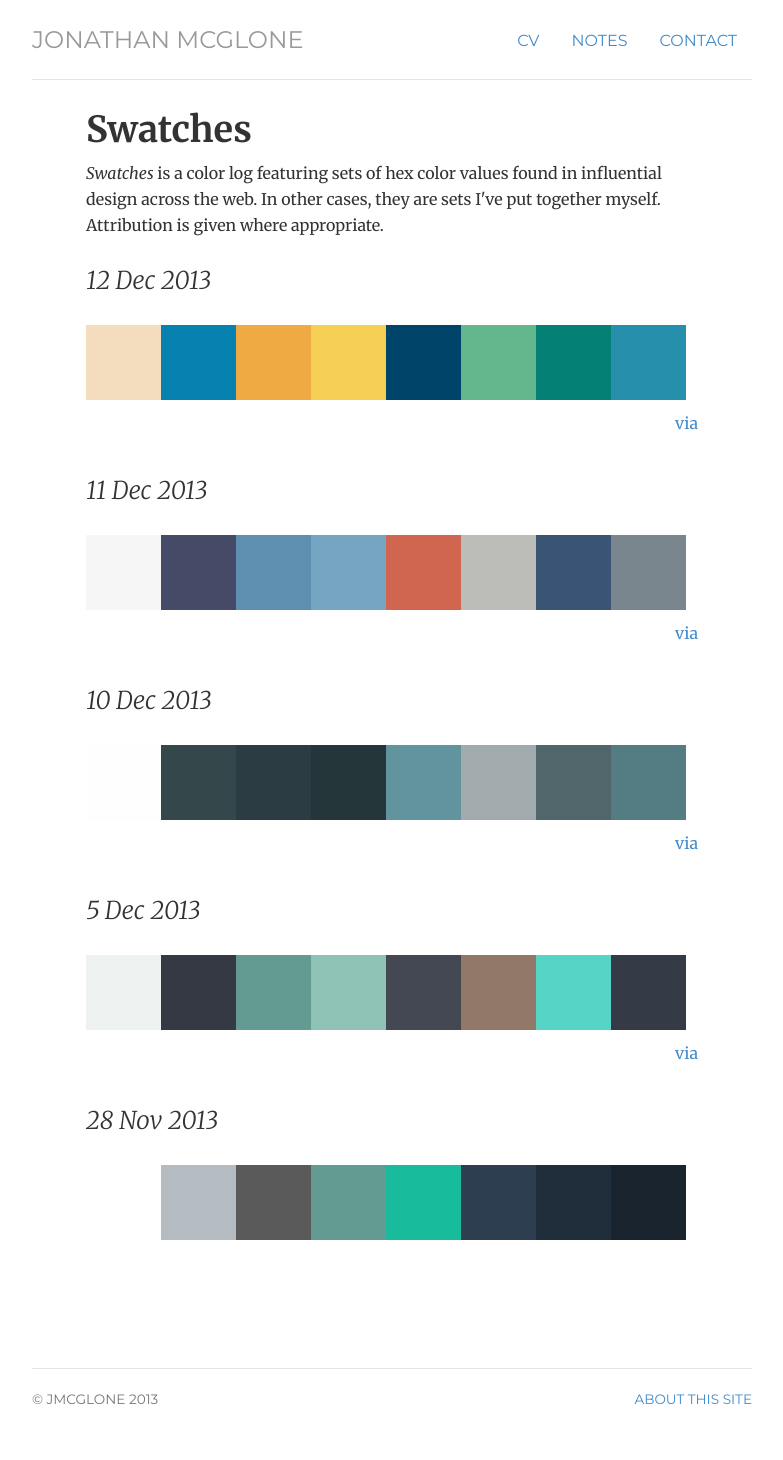
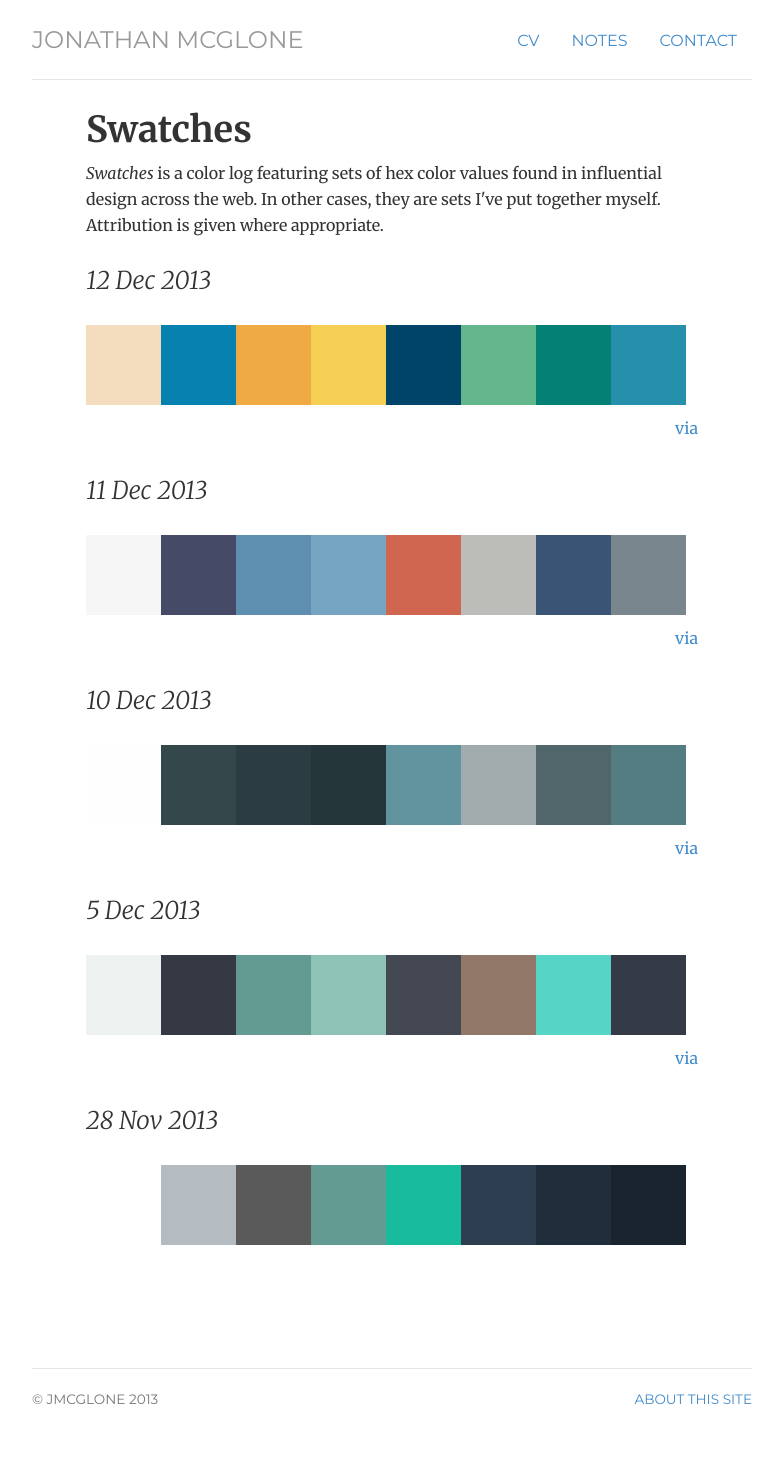
Before and after one commit to jmcglone/jmcglone.github.io, a Jekyll site: the page built from swatches/index.html, in a window 1280 px wide. Shown: the whole page, without its empty margins (248-1031 px from the left). Built offline with Jekyll 4.4.1, drawn with Linux system fonts in a browser that asks for light colours.

Commit message:
Update style.css

```diff
--- a/css/style.css
+++ b/css/style.css
@@ -41,8 +41,8 @@ ul.listnotes li {line-height: 30px; }
 .swatch-log h2.date { margin-bottom: 30px; }
 .swatch-log { margin: 30px auto 70px; height: 140px; }
 ul.swatch { list-style: none; margin: 0 auto; padding: 0; height: 50px; }
-ul.swatch li { display: inline; float: left; height: /*33*/75px; width: 75px; text-indent: -9999px; font-size: 14px; text-align: center; font-family: 'Montserrat', Helvetica, sans-serif; }
-ul.swatch li:hover { height: /*49*/75px; width: 75px; vertical-align: middle; text-indent: 0; }
+ul.swatch li { display: inline; float: left; height: 80px; width: 75px; text-indent: -9999px; font-size: 14px; text-align: center; font-family: 'Montserrat', Helvetica, sans-serif; }
+ul.swatch li:hover { height: 75px; width: 75px; vertical-align: middle; text-indent: 0; }
 /*
 ul.swatch li:last-child { webkit-border-top-right-radius: 9px; -webkit-border-bottom-right-radius: 9px; -moz-border-radius-topright: 9px; -moz-border-radius-bottomright: 9px; border-top-right-radius: 9px; border-bottom-right-radius: 9px; }
 ul.swatch li:first-child { webkit-border-top-left-radius: 9px; -webkit-border-bottom-left-radius: 9px; -moz-border-radius-topleft: 9px; -moz-border-radius-bottomleft: 9px; border-top-left-radius: 9px; border-bottom-left-radius: 9px; }
```
